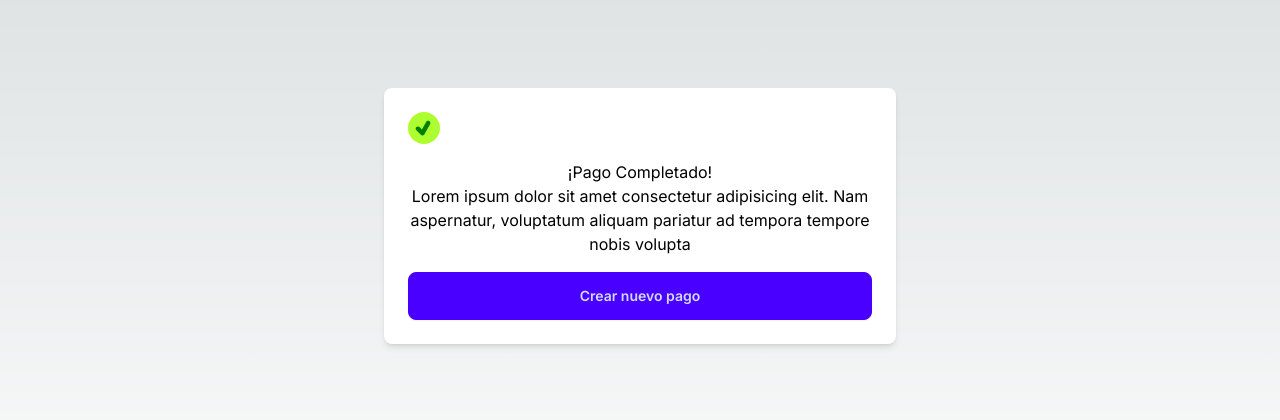
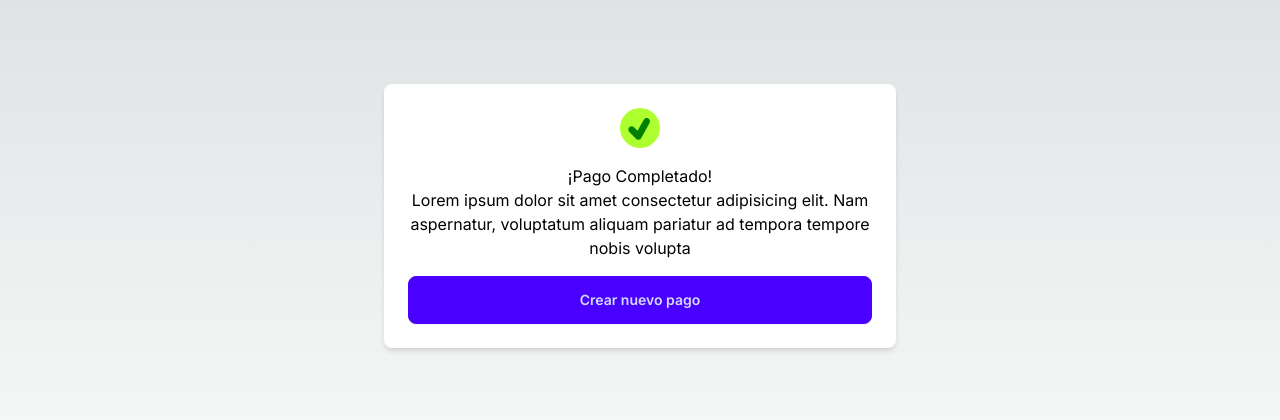
Before and after one commit to BertoPolo/bitnovo-test, a Next.js app: page /payment/success in a window 1280 px wide. Shown: the part 184-604 px from the top of the page. Built offline with nearby package versions, Linux system fonts and the light colour scheme.

Commit message:
style success

```diff
--- a/app/globals.css
+++ b/app/globals.css
@@ -24,7 +24,5 @@ body {
 .tick {
   background-color: greenyellow;
   color: green;
-  width: 2rem;
-  height: 2rem;
   border-radius: 50%;
 }
--- a/app/payment/success/page.tsx
+++ b/app/payment/success/page.tsx
@@ -6,19 +6,18 @@ const PaymentOk = () => {
   return (
     <div className="flex justify-center items-center min-h-screen">
       <div className="bg-white p-6 rounded-lg shadow-md w-1/2 max-w-lg text-center">
-        <div className="mb-4 flex items-center justify-center tick flex">
+        <div className="mb-4 flex items-center justify-center">
           <svg
+            className="w-10 h-10 tick"
             stroke="currentColor"
             fill="currentColor"
             strokeWidth="0"
             version="1.2"
             baseProfile="tiny"
             viewBox="0 0 24 24"
-            height="1.7em"
-            width="1.7em"
             xmlns="http://www.w3.org/2000/svg"
           >
-            <path d="M16.972 6.251c-.967-.538-2.185-.188-2.72.777l-3.713 6.682-2.125-2.125c-.781-.781-2.047-.781-2.828 0-.781.781-.781 2.047 0 2.828l4 4c.378.379.888.587 1.414.587l.277-.02c.621-.087 1.166-.46 1.471-1.009l5-9c.537-.966.189-2.183-.776-2.72z"></path>
+            <path d="M16.972 6.251c-.967-.538-2.185-.188-2.720.777l-3.713 6.682-2.125-2.125c-.781-.781-2.047-.781-2.828 0-.781.781-.781 2.047 0 2.828l4 4c.378.379.888.587 1.414.587l.277-.020c.621-.087 1.166-.460 1.471-1.009l5-9c.537-.966.189-2.183-.776-2.720z"></path>
           </svg>
         </div>
         <h3>¡Pago Completado!</h3>
```
